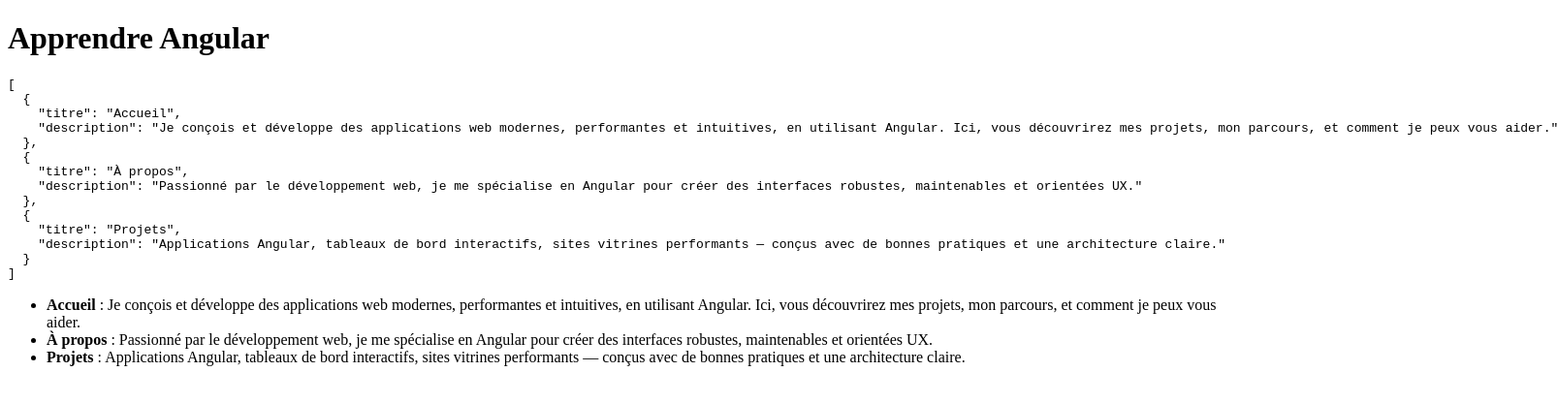
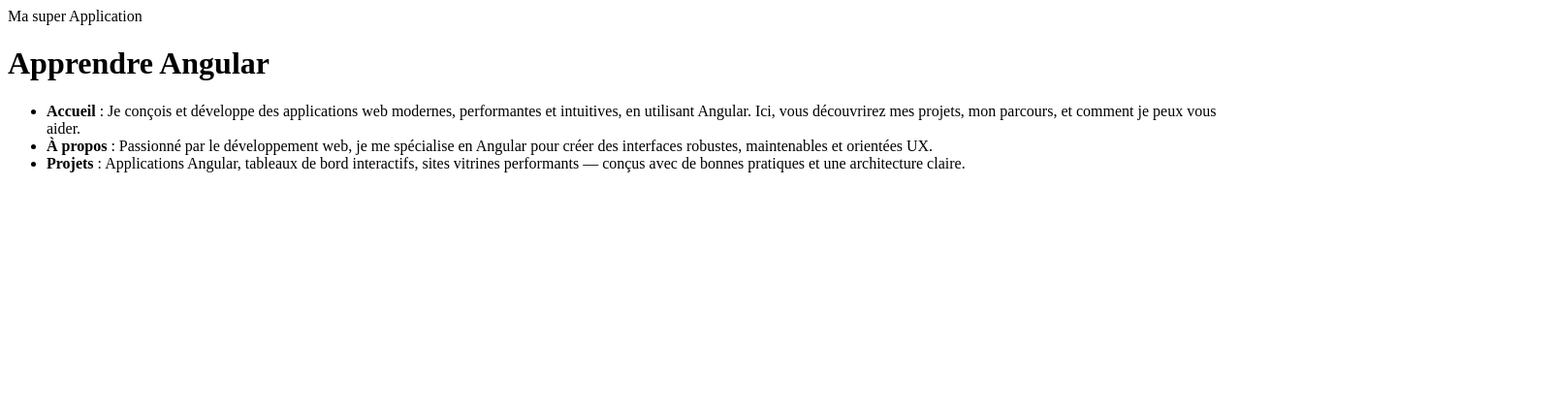
Before and after one commit to denispeyrusaubes/bootstrap-ng, an Angular app: page /sommaire in a window 1280 px wide. Before the commit this address led to /. Shown: the top 416 px of the page at 97% size, 1607 px wide, since content can reach past the window. Built offline with nearby package versions, Linux system fonts and the light colour scheme.

Commit message:
fix: ajout d'une page

```diff
--- a/src/app/app.component.html
+++ b/src/app/app.component.html
@@ -1,10 +1,4 @@
-<h1>Apprendre Angular</h1>
+Ma super Application
 
-<!-- Doit afficher un tableau d'objets [{...},{...},{...}] -->
-<pre>{{ sections | json }}</pre>
 
-<ul>
-  <li *ngFor="let section of sections">
-    <strong>{{ section.titre }}</strong> : {{ section.description }}
-  </li>
-</ul>
+<router-outlet/>
--- a/src/app/app.component.ts
+++ b/src/app/app.component.ts
@@ -1,33 +1,15 @@
 import { Component } from '@angular/core';
-import { CommonModule } from '@angular/common';
+import { RouterOutlet } from '@angular/router';
 
 type Section = { titre: string; description: string };
 
 @Component({
   selector: 'app-root',
   standalone: true,
-  imports: [CommonModule],              // ngFor vient d'ici
+  imports: [RouterOutlet],              // ngFor vient d'ici
   templateUrl: './app.component.html',
   styleUrls: ['./app.component.css'],
 })
 export class AppComponent {
 
-  public sections: Section[] = [
-    {
-      titre: 'Accueil',
-      description:
-        "Je conçois et développe des applications web modernes, performantes et intuitives, en utilisant Angular. Ici, vous découvrirez mes projets, mon parcours, et comment je peux vous aider.",
-    },
-    {
-      titre: 'À propos',
-      description:
-        "Passionné par le développement web, je me spécialise en Angular pour créer des interfaces robustes, maintenables et orientées UX.",
-    },
-    {
-      titre: 'Projets',
-      description:
-        "Applications Angular, tableaux de bord interactifs, sites vitrines performants — conçus avec de bonnes pratiques et une architecture claire.",
-    },
-  ];
-
 }
--- a/src/app/app.routes.ts
+++ b/src/app/app.routes.ts
@@ -1,3 +1,7 @@
 import { Routes } from '@angular/router';
+import { SommaireComponent } from './pages/sommaire/sommaire.component';
 
-export const routes: Routes = [];
+export const routes: Routes = [
+    { path: 'sommaire', component: SommaireComponent },
+    { path: '', redirectTo: '/sommaire', pathMatch: 'full' }
+];
--- /dev/null
+++ b/src/app/pages/sommaire/sommaire.component.html
@@ -0,0 +1,7 @@
+<h1>Apprendre Angular</h1>
+
+<ul>
+  <li *ngFor="let section of sections">
+    <strong>{{ section.titre }}</strong> : {{ section.description }}
+  </li>
+</ul>
--- /dev/null
+++ b/src/app/pages/sommaire/sommaire.component.ts
@@ -0,0 +1,31 @@
+import { CommonModule } from '@angular/common';
+import { Component } from '@angular/core';
+
+type Section = { titre: string; description: string };
+
+@Component({
+  selector: 'app-sommaire',
+  imports: [CommonModule],
+  templateUrl: './sommaire.component.html',
+  styleUrl: './sommaire.component.css'
+})
+export class SommaireComponent {
+
+  public sections: Section[] = [
+    {
+      titre: 'Accueil',
+      description:
+        "Je conçois et développe des applications web modernes, performantes et intuitives, en utilisant Angular. Ici, vous découvrirez mes projets, mon parcours, et comment je peux vous aider.",
+    },
+    {
+      titre: 'À propos',
+      description:
+        "Passionné par le développement web, je me spécialise en Angular pour créer des interfaces robustes, maintenables et orientées UX.",
+    },
+    {
+      titre: 'Projets',
+      description:
+        "Applications Angular, tableaux de bord interactifs, sites vitrines performants — conçus avec de bonnes pratiques et une architecture claire.",
+    },
+  ];
+}
```
Also changed, not shown: src/app/pages/sommaire/sommaire.component.css (added).
